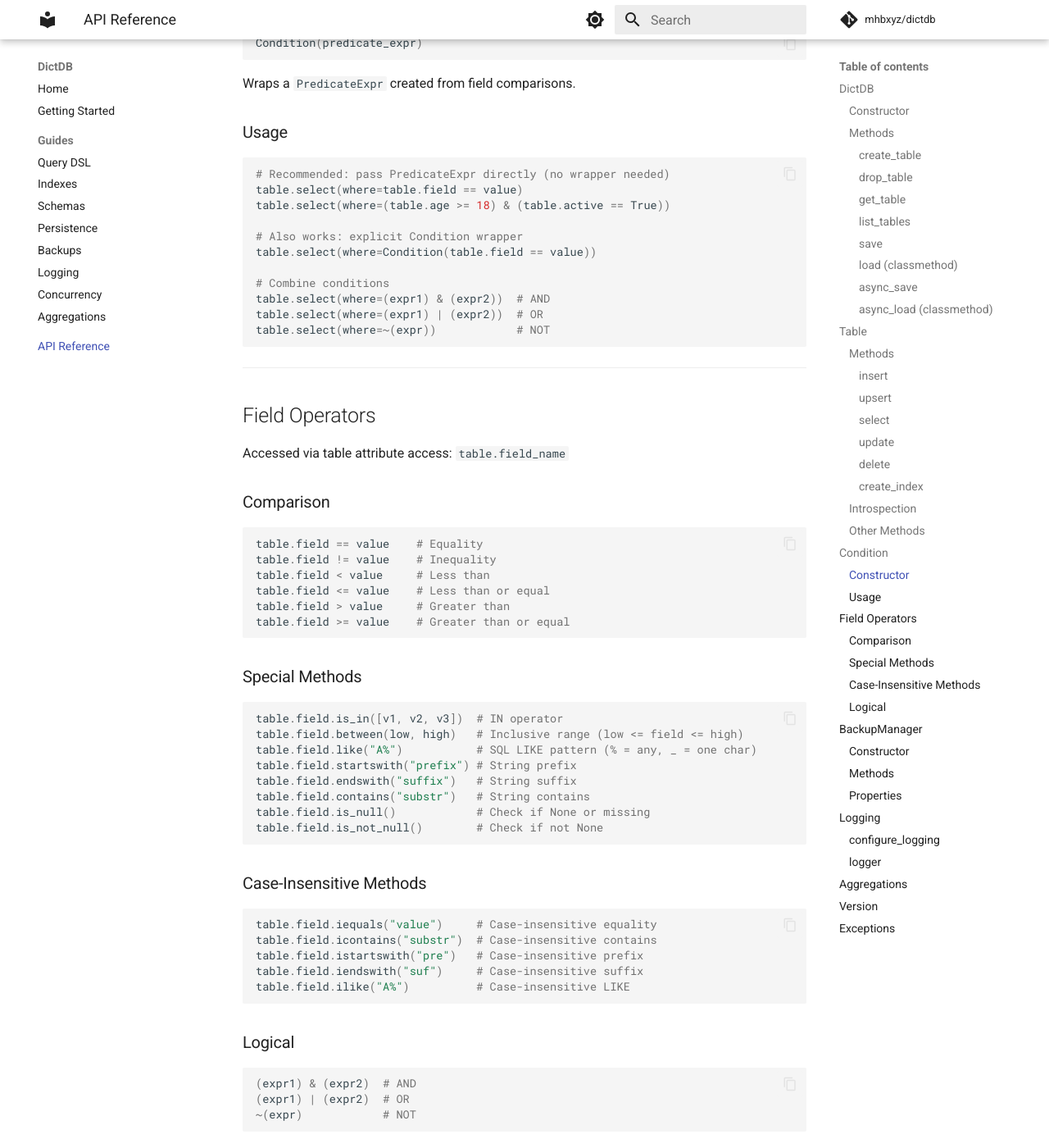
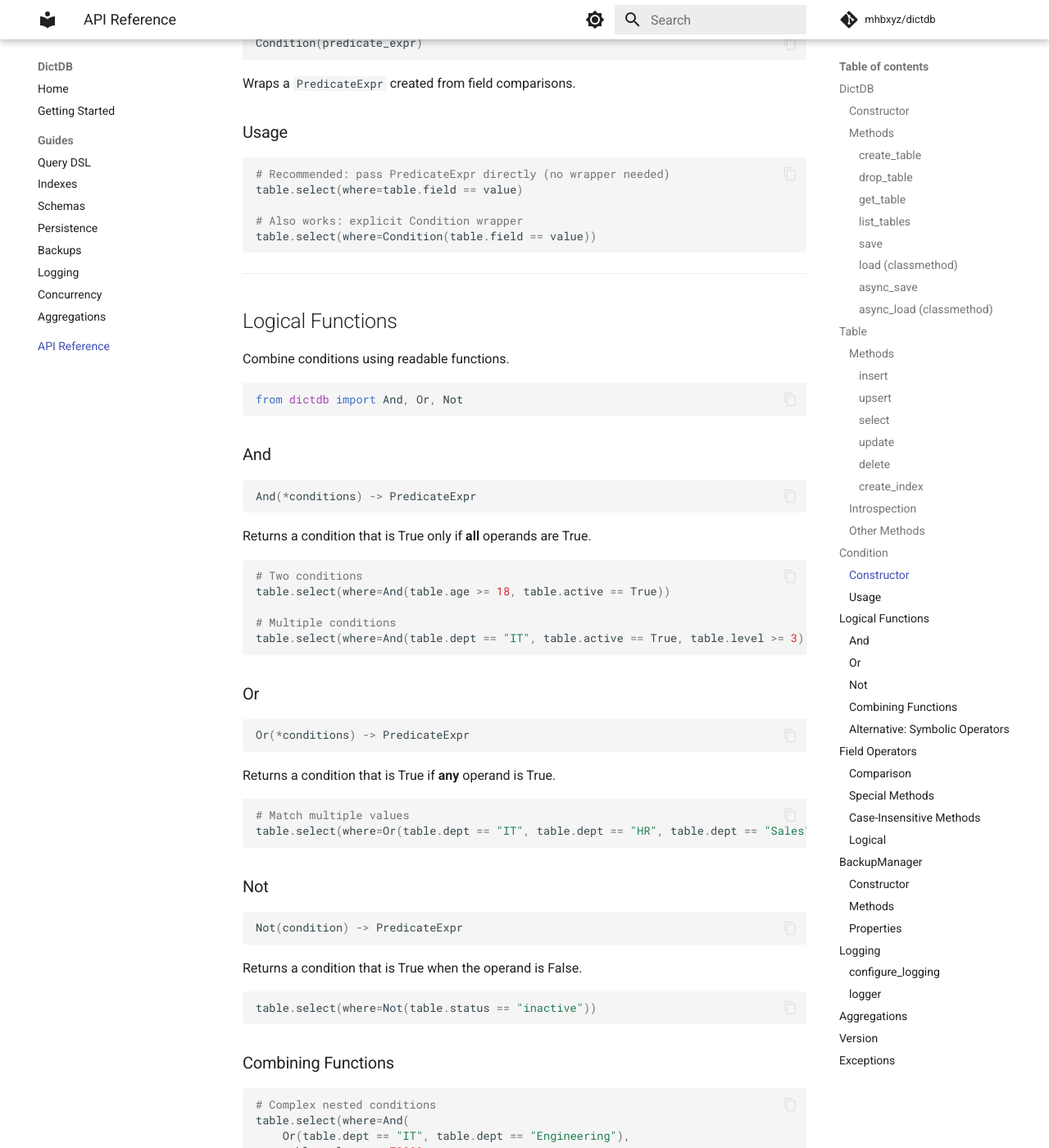
Before and after one commit to mhbxyz/dictdb, an MkDocs documentation site: the page built from docs/api.md, in a window 1280 px wide and 1400 px high, scrolled down 5735 px. Shown: the whole window at 82% size. Built offline with MkDocs 1.6.1 and Material for MkDocs 9.7.7, drawn with Linux system fonts in a browser that asks for light colours; comment, search, counter and statistics services are not loaded; some of the changed text lies outside the part shown.

Commit message:
feat(query): add And, Or, Not functions for readable logical operations
- And(*conditions): combine with logical AND, supports N arguments
- Or(*conditions): combine with logical OR, supports N arguments
- Not(condition): negate a condition

More readable alternative to symbolic operators &, |, ~:
  And(users.age >= 18, users.active == True)
  Or(users.dept == "IT", users.dept == "HR")
  Not(users.status == "inactive")

Symbolic operators remain supported for backward compatibility.

Closes #55

````diff
--- a/docs/api.md
+++ b/docs/api.md
@@ -260,15 +260,81 @@ Wraps a `PredicateExpr` created from field comparisons.
 ```python
 # Recommended: pass PredicateExpr directly (no wrapper needed)
 table.select(where=table.field == value)
-table.select(where=(table.age >= 18) & (table.active == True))
 
 # Also works: explicit Condition wrapper
 table.select(where=Condition(table.field == value))
+```
 
-# Combine conditions
-table.select(where=(expr1) & (expr2))  # AND
-table.select(where=(expr1) | (expr2))  # OR
-table.select(where=~(expr))            # NOT
+---
+
+## Logical Functions
+
+Combine conditions using readable functions.
+
+```python
+from dictdb import And, Or, Not
+```
+
+### And
+
+```python
+And(*conditions) -> PredicateExpr
+```
+
+Returns a condition that is True only if **all** operands are True.
+
+```python
+# Two conditions
+table.select(where=And(table.age >= 18, table.active == True))
+
+# Multiple conditions
+table.select(where=And(table.dept == "IT", table.active == True, table.level >= 3))
+```
+
+### Or
+
+```python
+Or(*conditions) -> PredicateExpr
+```
+
+Returns a condition that is True if **any** operand is True.
+
+```python
+# Match multiple values
+table.select(where=Or(table.dept == "IT", table.dept == "HR", table.dept == "Sales"))
+```
+
+### Not
+
+```python
+Not(condition) -> PredicateExpr
+```
+
+Returns a condition that is True when the operand is False.
+
+```python
+table.select(where=Not(table.status == "inactive"))
+```
+
+### Combining Functions
+
+```python
+# Complex nested conditions
+table.select(where=And(
+    Or(table.dept == "IT", table.dept == "Engineering"),
+    table.salary >= 70000,
+    Not(table.status == "inactive")
+))
+```
+
+### Alternative: Symbolic Operators
+
+The `&`, `|`, `~` operators are also supported but require careful use of parentheses:
+
+```python
+table.select(where=(table.age >= 18) & (table.active == True))  # AND
+table.select(where=(table.dept == "IT") | (table.dept == "HR"))  # OR
+table.select(where=~(table.status == "inactive"))                # NOT
 ```
 
 ---
@@ -313,10 +379,16 @@ table.field.ilike("A%")          # Case-insensitive LIKE
 
 ### Logical
 
+Use `And`, `Or`, `Not` functions (recommended) or symbolic operators:
+
 ```python
-(expr1) & (expr2)  # AND
-(expr1) | (expr2)  # OR
-~(expr)            # NOT
+And(expr1, expr2)  # AND (preferred)
+Or(expr1, expr2)   # OR (preferred)
+Not(expr)          # NOT (preferred)
+
+(expr1) & (expr2)  # AND (alternative)
+(expr1) | (expr2)  # OR (alternative)
+~(expr)            # NOT (alternative)
 ```
 
 ---
--- a/src/dictdb/__init__.py
+++ b/src/dictdb/__init__.py
@@ -1,7 +1,7 @@
 from importlib.metadata import PackageNotFoundError, version as _pkg_version
 
 from .storage.backup import BackupManager
-from .core.condition import Condition
+from .core.condition import Condition, And, Or, Not
 from .core.table import Table
 from .storage.database import DictDB
 from .exceptions import (
@@ -27,6 +27,9 @@ __all__ = [
     "DictDB",
     "Table",
     "Condition",
+    "And",
+    "Or",
+    "Not",
     "Count",
     "Sum",
     "Avg",
````
Also changed, not shown: docs/guides/query-dsl.md (+41 -16 lines), 2 other files.
